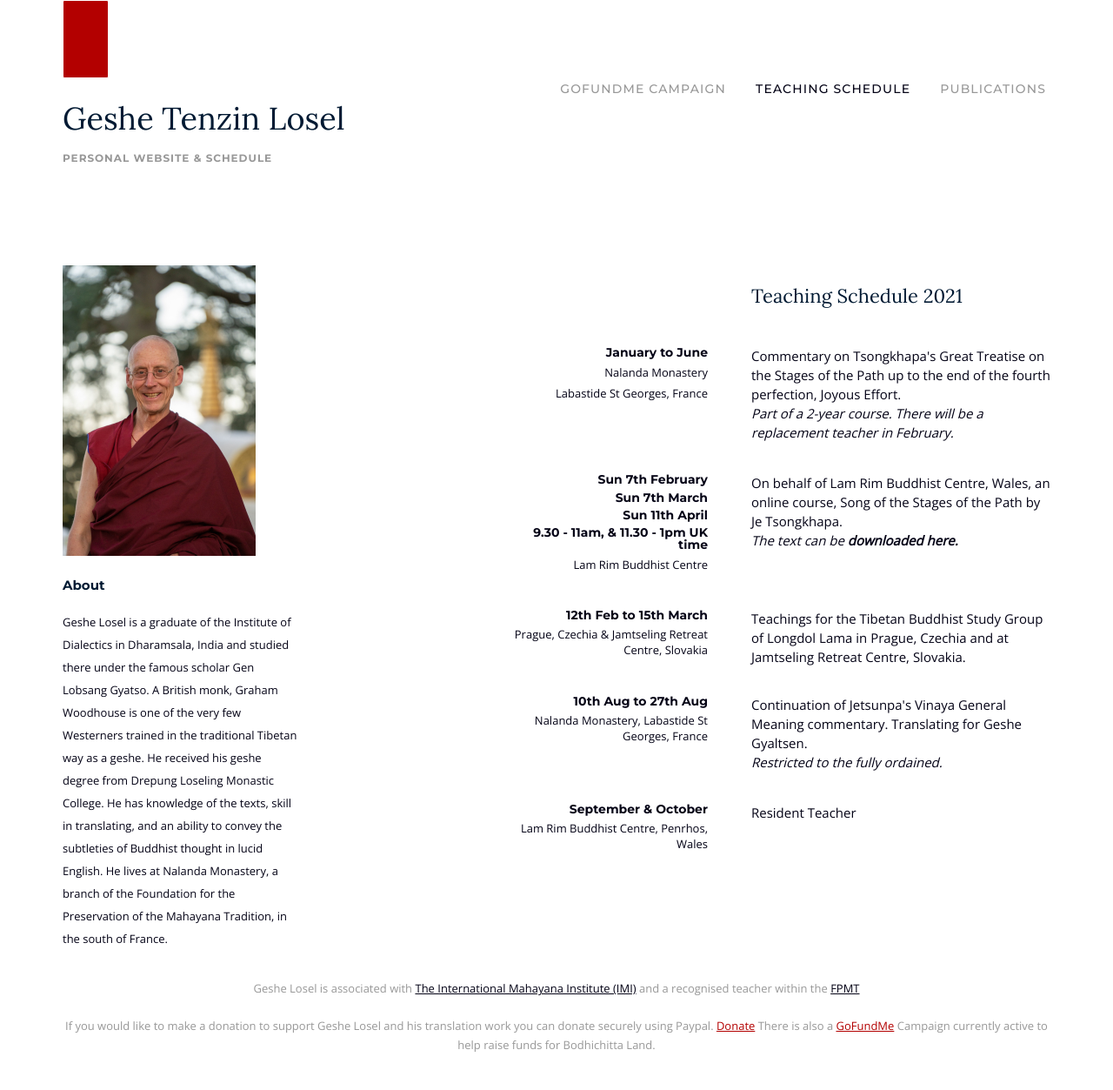
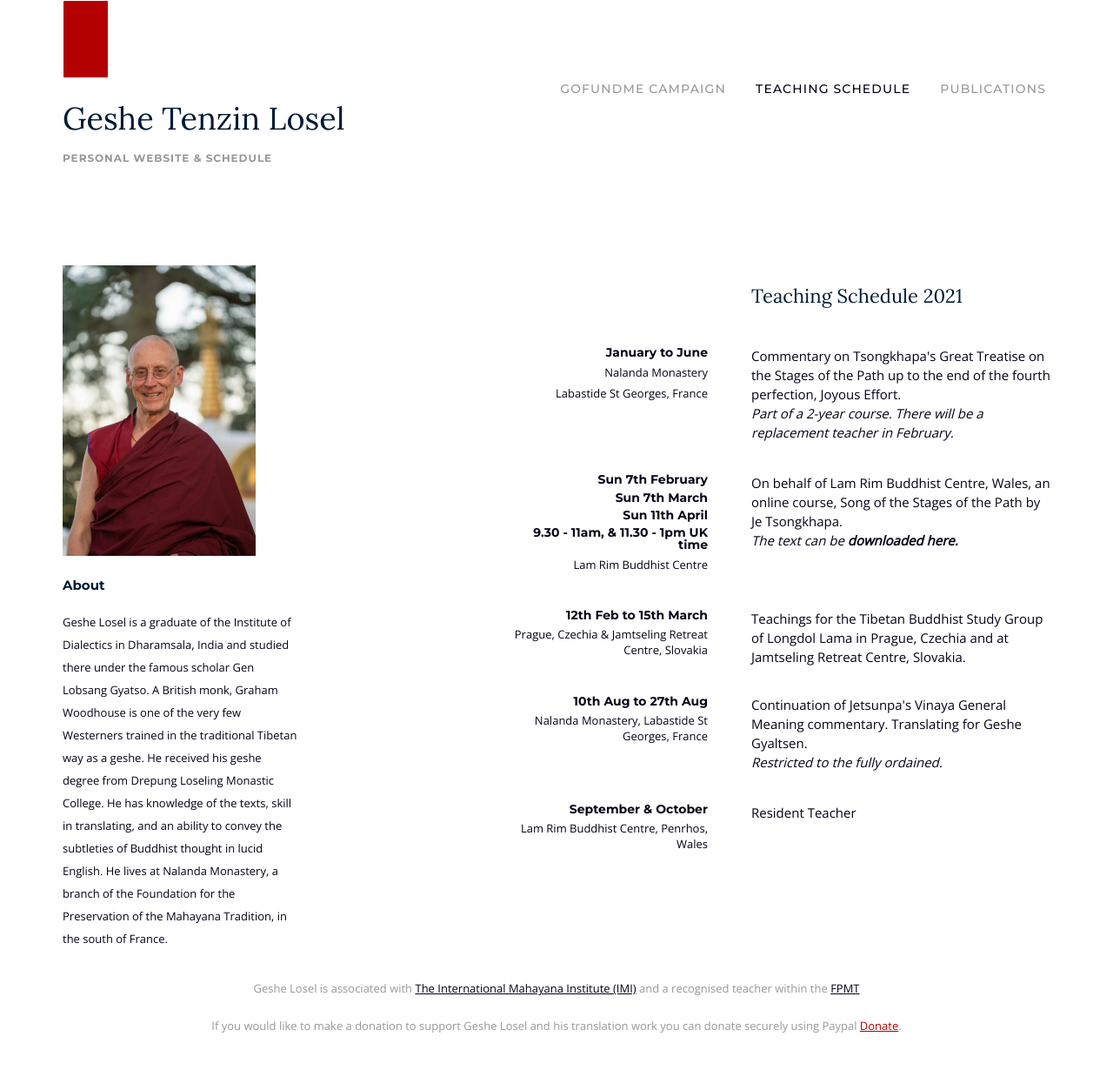
Before and after one commit to hallodom/geshe-graham-losel, a Jekyll site: the page built from index.html, in a window 1280 px wide. Shown: the whole page at 87% size. Built offline with Jekyll 4.4.1, drawn with Linux system fonts in a browser that asks for light colours; after the commit the page ends 1230 px from its top, so only the background shows below that.

Commit message:
Remove Gofundme link in footer

```diff
--- a/_includes/footer.html
+++ b/_includes/footer.html
@@ -9,8 +9,8 @@
 	  <div class="row">
 	      <footer class="col-xs-12">
 	        <p class="footer-text">Geshe Losel is associated with <a href="http://imisangha.org/">The International Mahayana Institute (IMI)</a> and a recognised teacher within the <a href="http://fpmt.org/">FPMT</a></p>
-	        <div class="footer-text">If you would like to make a donation to support Geshe Losel and his translation work you can donate securely using Paypal. <a class="dontate-link" href="https://paypal.me/grahamwoodhouse84
-	">Donate</a> There is also a <a class="dontate-link" href="/gofundme-campaign/">GoFundMe</a> Campaign currently active to help raise funds for Bodhichitta Land.</div>
+	        <div class="footer-text">If you would like to make a donation to support Geshe Losel and his translation work you can donate securely using Paypal <a class="dontate-link" href="https://paypal.me/grahamwoodhouse84
+	">Donate</a>.</div>
 	      </footer>
 	    </div>
 	</div>
```
Also changed, not shown: 15 other files.
